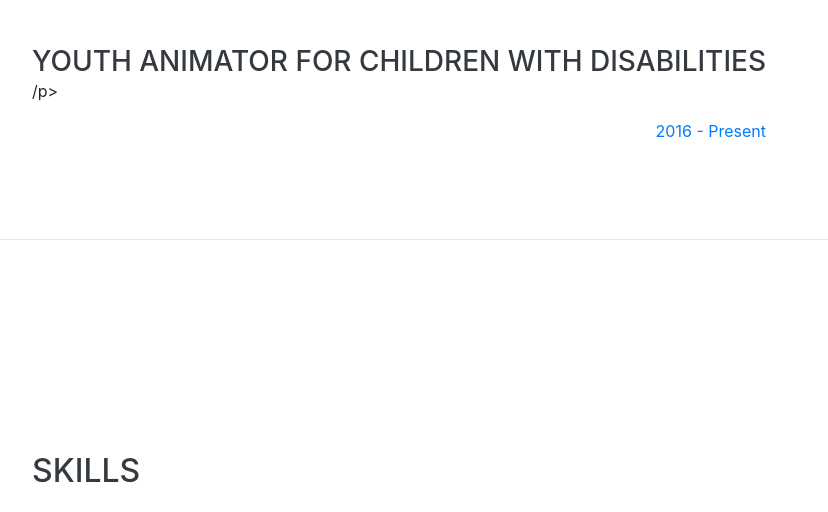
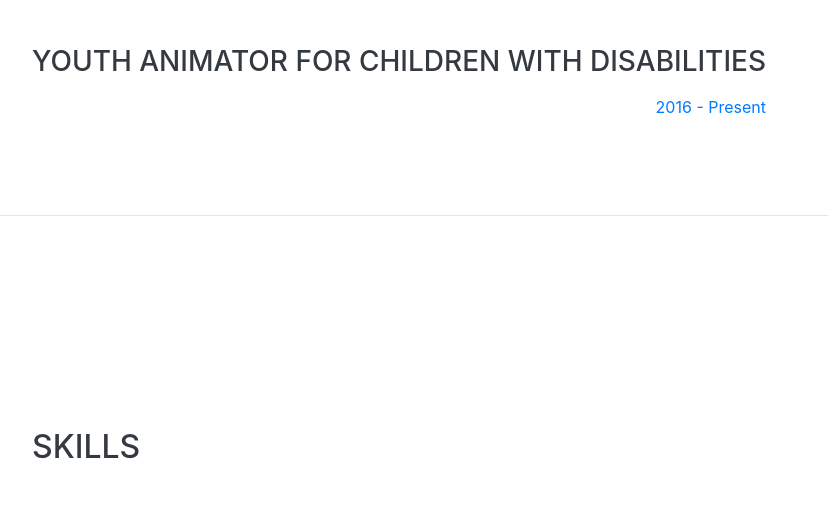
Before and after one commit to DeanTerweduwe/DeanTerweduwe.github.io, a website with bundled scripts: page index.html in a window 1280 px wide. Shown: the part 2341-2853 px from the top of the page, without its empty margins (288-1116 px from the left). Built offline with nearby package versions, Linux system fonts and the light colour scheme; a web font is replaced by a local one.

Commit message:
Update index.html

```diff
--- a/index.html
+++ b/index.html
@@ -173,7 +173,7 @@
           <div class="resume-content">
             <h3 class="mb-0">Youth Animator For Children With Disabilities</h3>
             <div class="Het Balanske"</div>
-            <p>/p>
+            <p></p>
           </div>
           <div class="resume-date text-md-right">
             <span class="text-primary">2016 - Present</span>
```
